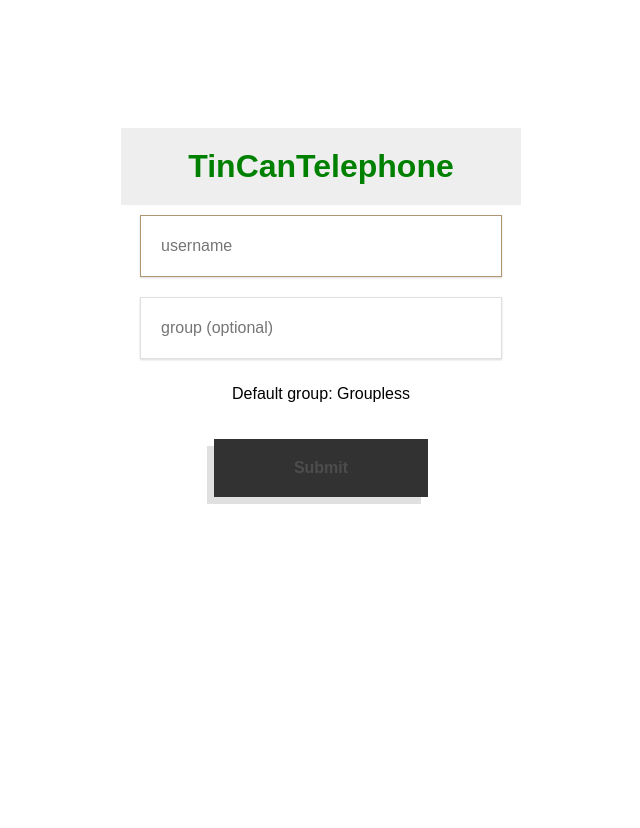
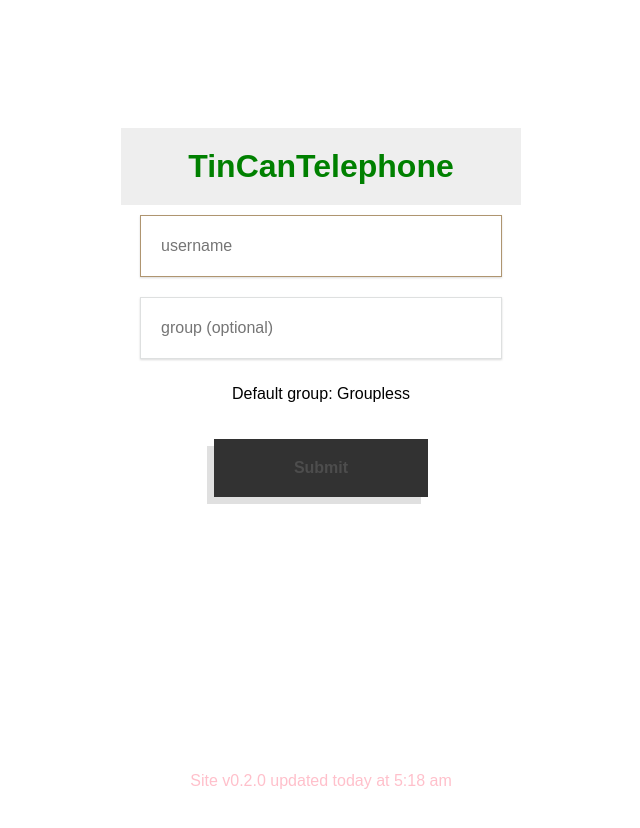
Before and after one commit to autumnfjeld/tincantelephone, a React (Create React App) app: page / in a window 1280 px wide. Shown: the top 828 px of the page, without its empty margins (319-959 px from the left). After the commit the page ends 800 px from the top, so only its background shows below. Built offline with nearby package versions, Linux system fonts and the light colour scheme.

Commit message:
Add footer with site update at info

```diff
--- a/package.json
+++ b/package.json
@@ -1,6 +1,6 @@
 {
   "name": "tincantelefone",
-  "version": "0.1.0",
+  "version": "0.2.0",
   "private": true,
   "dependencies": {
     "moment": "^2.20.1",
--- a/src/App.css
+++ b/src/App.css
@@ -55,3 +55,13 @@ input[type="submit"]:hover {
   box-shadow: -10px 10px 0px rgba(50,50,50,0.15);
   background-color: #1e1e1e;
 }
+
+footer {
+  position: fixed;
+  bottom: 0;
+  left: 0;
+  right: 0;
+  padding: 10px;
+  color: pink;
+  text-align: center;
+}
--- a/src/App.js
+++ b/src/App.js
@@ -1,5 +1,6 @@
 
 import React from 'react';
+import moment from 'moment';
 import ChatApp from './ChatApp';
 import './App.css';
 import './Login.css';
@@ -12,7 +13,8 @@ class App extends React.Component {
       username: '',
       group: 'Groupless',
       valid: false,
-      startChat: false
+      startChat: false,
+      siteUpdatedAt: moment().calendar().toLowerCase()
     };
 
     // Bind 'this' to event handlers. React ES6 does not do this by default
@@ -63,6 +65,7 @@ class App extends React.Component {
   render() {
     const valid = this.state.valid;
     const startChat = this.state.startChat;
+    const siteUpdatedAt = this.state.siteUpdatedAt;
 
     if (startChat) {
       // Form was submitted, now show the main App
@@ -75,6 +78,7 @@ class App extends React.Component {
 
     // Initial page load, show a simple login form
     return (
+      <div className="container">
         <form onSubmit={this.submitHandler} className="username-container">
           <h1>TinCanTelephone</h1>
           <div>
@@ -96,6 +100,10 @@ class App extends React.Component {
             className="btn-submit"
           />
         </form>
+        <footer>
+          <span>Site v0.2.0 updated {siteUpdatedAt}</span>
+        </footer>
+      </div>
     );
   }
 }
```
Lines whose indentation alone changed are shown as unchanged.
